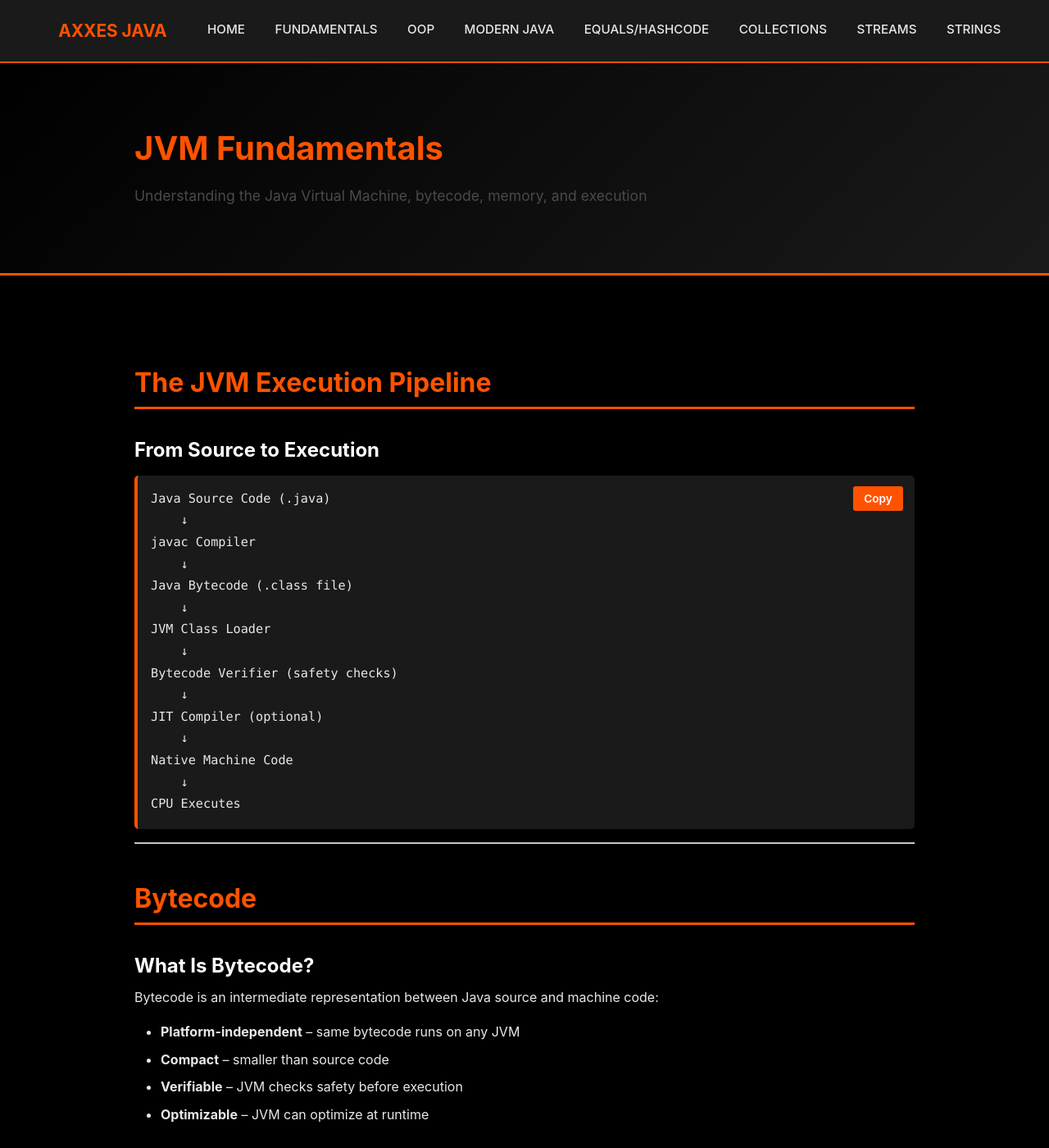
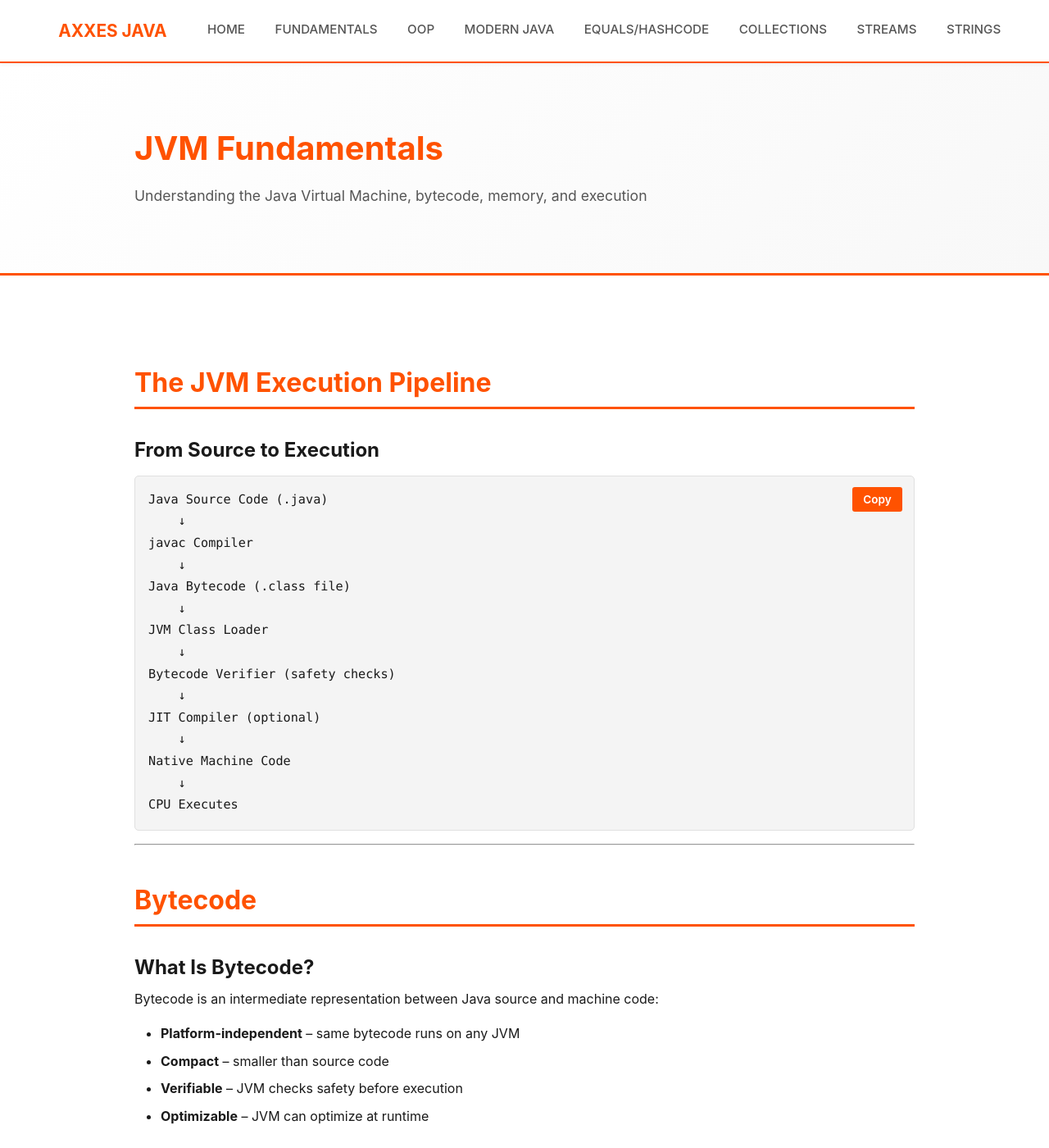
Before and after one commit to tmassart873/JAVA_TRAINING, a Jekyll site: the page built from docs/10-jvm-fundamentals.md, in a window 1280 px wide and 1400 px high. Shown: the whole window at 82% size. Built offline with Jekyll 4.4.1, drawn with Linux system fonts in a browser that asks for light colours.

Commit message:
Change theme to light mode with updated colors
Updated theme colors and styles for light mode.

```diff
--- a/assets/css/style.css
+++ b/assets/css/style.css
@@ -1,13 +1,14 @@
-/* Axxes Java Refresher - Dark Theme with Orange Accents */
+/* Axxes Java Refresher - Light Theme with Orange Accents */
+/* Inspired by Axxes official website design */
 
 :root {
   --color-primary: #FF5200;
-  --color-dark: #000000;
-  --color-white: #FFFFFF;
-  --color-light-gray: #E8E8E8;
-  --color-medium-gray: #4A4A4A;
-  --color-dark-gray: #2A2A2A;
-  --color-panel: #1A1A1A;
+  --color-bg: #FFFFFF;
+  --color-text: #1A1A1A;
+  --color-light-text: #555555;
+  --color-border: #E0E0E0;
+  --color-panel-bg: #F8F8F8;
+  --color-code-bg: #F4F4F4;
 
   --font-sans: -apple-system, BlinkMacSystemFont, "Segoe UI", Roboto, "Helvetica Neue", Arial, sans-serif;
   --font-mono: "SFMono-Regular", Consolas, "Liberation Mono", Menlo, monospace;
@@ -24,8 +25,8 @@ html, body {
 }
 
 body {
-  background: var(--color-dark);
-  color: var(--color-light-gray);
+  background: var(--color-bg);
+  color: var(--color-text);
   font-family: var(--font-sans);
   line-height: 1.6;
   font-size: 16px;
@@ -53,12 +54,12 @@ h2 {
 
 h3 {
   font-size: 1.5rem;
-  color: var(--color-white);
+  color: var(--color-text);
 }
 
 h4 {
   font-size: 1.2rem;
-  color: var(--color-light-gray);
+  color: var(--color-text);
 }
 
 p {
@@ -72,45 +73,49 @@ a {
 }
 
 a:hover {
-  color: var(--color-white);
+  color: #FF7733;
   text-decoration: underline;
 }
 
 code {
   font-family: var(--font-mono);
   font-size: 0.9em;
-  background: var(--color-panel);
+  background: var(--color-code-bg);
   padding: 0.2em 0.4em;
   border-radius: 3px;
-  color: var(--color-light-gray);
+  color: var(--color-text);
+  border: 1px solid var(--color-border);
 }
 
 pre {
-  background: var(--color-panel);
+  background: var(--color-code-bg);
   border-left: 4px solid var(--color-primary);
   padding: 1em;
   border-radius: 5px;
   overflow-x: auto;
   margin: 1em 0;
   position: relative;
+  border: 1px solid var(--color-border);
 }
 
 pre code {
   background: none;
   padding: 0;
   border-radius: 0;
-  color: var(--color-light-gray);
+  border: none;
+  color: var(--color-text);
   font-size: 0.95em;
 }
 
 /* Navigation */
 nav {
-  background: var(--color-panel);
+  background: var(--color-bg);
   border-bottom: 2px solid var(--color-primary);
   position: sticky;
   top: 0;
   z-index: 100;
   padding: 0;
+  box-shadow: 0 2px 4px rgba(0, 0, 0, 0.05);
 }
 
 .nav-container {
@@ -148,7 +153,7 @@ nav {
 .nav-menu a {
   display: block;
   padding: 1.2em 1.2em;
-  color: var(--color-light-gray);
+  color: var(--color-light-text);
   text-decoration: none;
   border-bottom: 3px solid transparent;
   transition: all 0.2s ease;
@@ -158,7 +163,7 @@ nav {
 }
 
 .nav-menu a:hover {
-  color: var(--color-white);
+  color: var(--color-primary);
   border-bottom-color: var(--color-primary);
 }
 
@@ -190,7 +195,7 @@ nav {
     left: 0;
     right: 0;
     flex-direction: column;
-    background: var(--color-panel);
+    background: var(--color-bg);
     border-bottom: 2px solid var(--color-primary);
     max-height: 0;
     overflow: hidden;
@@ -203,13 +208,13 @@ nav {
 
   .nav-menu a {
     padding: 0.8em 1.5em;
-    border-bottom: 1px solid var(--color-medium-gray);
+    border-bottom: 1px solid var(--color-border);
     border-right: 3px solid transparent;
   }
 
   .nav-menu a.active {
     border-right-color: var(--color-primary);
-    border-bottom-color: var(--color-medium-gray);
+    border-bottom-color: var(--color-border);
   }
 }
 
@@ -232,7 +237,7 @@ main {
 
 /* Content sections */
 .page-header {
-  background: linear-gradient(135deg, var(--color-dark) 0%, var(--color-panel) 100%);
+  background: linear-gradient(135deg, #FFFFFF 0%, #F8F8F8 100%);
   border-bottom: 3px solid var(--color-primary);
   padding: 3rem 1.5rem;
   margin-bottom: 2rem;
@@ -246,17 +251,18 @@ main {
 .page-subtitle {
   max-width: 1000px;
   margin: 0 auto;
-  color: var(--color-medium-gray);
+  color: var(--color-light-text);
   font-size: 1.1rem;
 }
 
 /* Callout boxes */
 .callout {
-  background: var(--color-panel);
+  background: var(--color-panel-bg);
   border-left: 4px solid var(--color-primary);
   padding: 1.5em;
   margin: 1.5em 0;
   border-radius: 5px;
+  border: 1px solid var(--color-border);
 }
 
 .callout.concept {
@@ -265,27 +271,27 @@ main {
 
 .callout.warning {
   border-left-color: #FF6B35;
-  background: rgba(255, 107, 53, 0.05);
+  background: rgba(255, 107, 53, 0.08);
 }
 
 .callout.tip {
-  border-left-color: #6DD1E4;
-  background: rgba(109, 209, 228, 0.05);
+  border-left-color: #00ADCD;
+  background: rgba(0, 173, 205, 0.08);
 }
 
 .callout.interview {
   border-left-color: var(--color-primary);
-  background: rgba(255, 82, 0, 0.05);
+  background: rgba(255, 82, 0, 0.08);
 }
 
 .callout.real-world {
   border-left-color: #00ADCD;
-  background: rgba(0, 173, 205, 0.05);
+  background: rgba(0, 173, 205, 0.08);
 }
 
 .callout.modern {
   border-left-color: var(--color-primary);
-  background: rgba(255, 82, 0, 0.05);
+  background: rgba(255, 82, 0, 0.08);
 }
 
 .callout-title {
@@ -293,6 +299,7 @@ main {
   margin-bottom: 0.5em;
   display: flex;
   align-items: center;
+  color: var(--color-text);
 }
 
 .callout-title span {
@@ -307,12 +314,13 @@ main {
 }
 
 .code-block-label {
-  color: var(--color-medium-gray);
+  color: var(--color-light-text);
   font-size: 0.85rem;
   padding: 0.5em 1em;
-  background: var(--color-panel);
+  background: var(--color-code-bg);
   border-left: 4px solid var(--color-primary);
   margin-bottom: 0;
+  border: 1px solid var(--color-border);
 }
 
 .code-copy-btn {
@@ -320,7 +328,7 @@ main {
   top: 1em;
   right: 1em;
   background: var(--color-primary);
-  color: var(--color-white);
+  color: var(--color-bg);
   border: none;
   padding: 0.5em 1em;
   border-radius: 3px;
@@ -332,26 +340,27 @@ main {
 }
 
 .code-copy-btn:hover {
-  background: var(--color-white);
-  color: var(--color-dark);
+  background: #FF7733;
+  color: var(--color-bg);
 }
 
 /* Syntax highlighting colors */
-.keyword { color: #FF5200; } /* Orange for keywords */
-.type { color: #6DD1E4; }     /* Cyan for types */
-.string { color: #90EE90; }   /* Green for strings */
-.comment { color: #888888; }  /* Gray for comments */
-.number { color: #FFB347; }   /* Peach for numbers */
+.keyword { color: var(--color-primary); }
+.type { color: #0066CC; }
+.string { color: #007722; }
+.comment { color: #999999; }
+.number { color: #DD6600; }
 
 /* Tables */
 table {
   width: 100%;
   border-collapse: collapse;
   margin: 1.5em 0;
+  border: 1px solid var(--color-border);
 }
 
 th {
-  background: var(--color-panel);
+  background: var(--color-panel-bg);
   color: var(--color-primary);
   padding: 0.8em;
   text-align: left;
@@ -361,11 +370,11 @@ th {
 
 td {
   padding: 0.8em;
-  border-bottom: 1px solid var(--color-medium-gray);
+  border-bottom: 1px solid var(--color-border);
 }
 
 tr:hover {
-  background: var(--color-panel);
+  background: rgba(255, 82, 0, 0.03);
 }
 
 /* Lists */
@@ -383,7 +392,7 @@ li {
   display: inline-block;
   padding: 0.8em 1.5em;
   background: var(--color-primary);
-  color: var(--color-white);
+  color: var(--color-bg);
   border: none;
   border-radius: 4px;
   text-decoration: none;
@@ -394,18 +403,20 @@ li {
 }
 
 .btn:hover {
-  background: var(--color-white);
-  color: var(--color-dark);
+  background: #FF7733;
+  color: var(--color-bg);
   text-decoration: none;
 }
 
 .btn-secondary {
-  background: var(--color-medium-gray);
+  background: var(--color-panel-bg);
+  color: var(--color-text);
+  border: 1px solid var(--color-border);
 }
 
 .btn-secondary:hover {
-  background: var(--color-light-gray);
-  color: var(--color-dark);
+  background: var(--color-border);
+  color: var(--color-text);
 }
 
 /* Chapter navigation */
@@ -415,7 +426,7 @@ li {
   align-items: center;
   margin: 3em 0 0;
   padding: 2em 0;
-  border-top: 2px solid var(--color-medium-gray);
+  border-top: 2px solid var(--color-border);
 }
 
 .chapter-nav a {
@@ -429,11 +440,12 @@ li {
 
 /* Table of contents */
 .toc {
-  background: var(--color-panel);
+  background: var(--color-panel-bg);
   border-left: 4px solid var(--color-primary);
   padding: 1.5em;
   margin: 1.5em 0;
   border-radius: 5px;
+  border: 1px solid var(--color-border);
 }
 
 .toc h3 {
@@ -455,12 +467,12 @@ li {
 }
 
 .toc a:hover {
-  color: var(--color-white);
+  color: #FF7733;
 }
 
 /* Exercise section */
 .exercise {
-  background: var(--color-panel);
+  background: var(--color-panel-bg);
   border: 2px solid var(--color-primary);
   border-radius: 5px;
   padding: 1.5em;
@@ -480,7 +492,7 @@ li {
   display: inline-block;
   padding: 0.2em 0.6em;
   background: var(--color-primary);
-  color: var(--color-white);
+  color: var(--color-bg);
   border-radius: 3px;
   font-size: 0.85rem;
   font-weight: 600;
@@ -488,27 +500,28 @@ li {
 }
 
 .exercise-difficulty.basic {
-  background: #90EE90;
-  color: var(--color-dark);
+  background: #22BB33;
+  color: var(--color-bg);
 }
 
 .exercise-difficulty.intermediate {
-  background: #FFB347;
-  color: var(--color-dark);
+  background: #FF9800;
+  color: var(--color-bg);
 }
 
 .exercise-difficulty.advanced {
   background: #FF6B35;
-  color: var(--color-white);
+  color: var(--color-bg);
 }
 
 /* Footer */
 footer {
-  background: var(--color-panel);
+  background: var(--color-panel-bg);
   border-top: 2px solid var(--color-primary);
   padding: 2rem 1.5rem;
   margin-top: 3rem;
-  color: var(--color-medium-gray);
+  color: var(--color-light-text);
+  border-top: 2px solid var(--color-border);
 }
 
 .footer-content {
@@ -528,7 +541,7 @@ footer {
 .footer-section a {
   display: block;
   margin: 0.5em 0;
-  color: var(--color-medium-gray);
+  color: var(--color-light-text);
 }
 
 .footer-section a:hover {
@@ -538,8 +551,8 @@ footer {
 .footer-bottom {
   text-align: center;
   padding-top: 2rem;
-  border-top: 1px solid var(--color-medium-gray);
-  color: var(--color-medium-gray);
+  border-top: 1px solid var(--color-border);
+  color: var(--color-light-text);
 }
 
 /* Responsive design */
```
